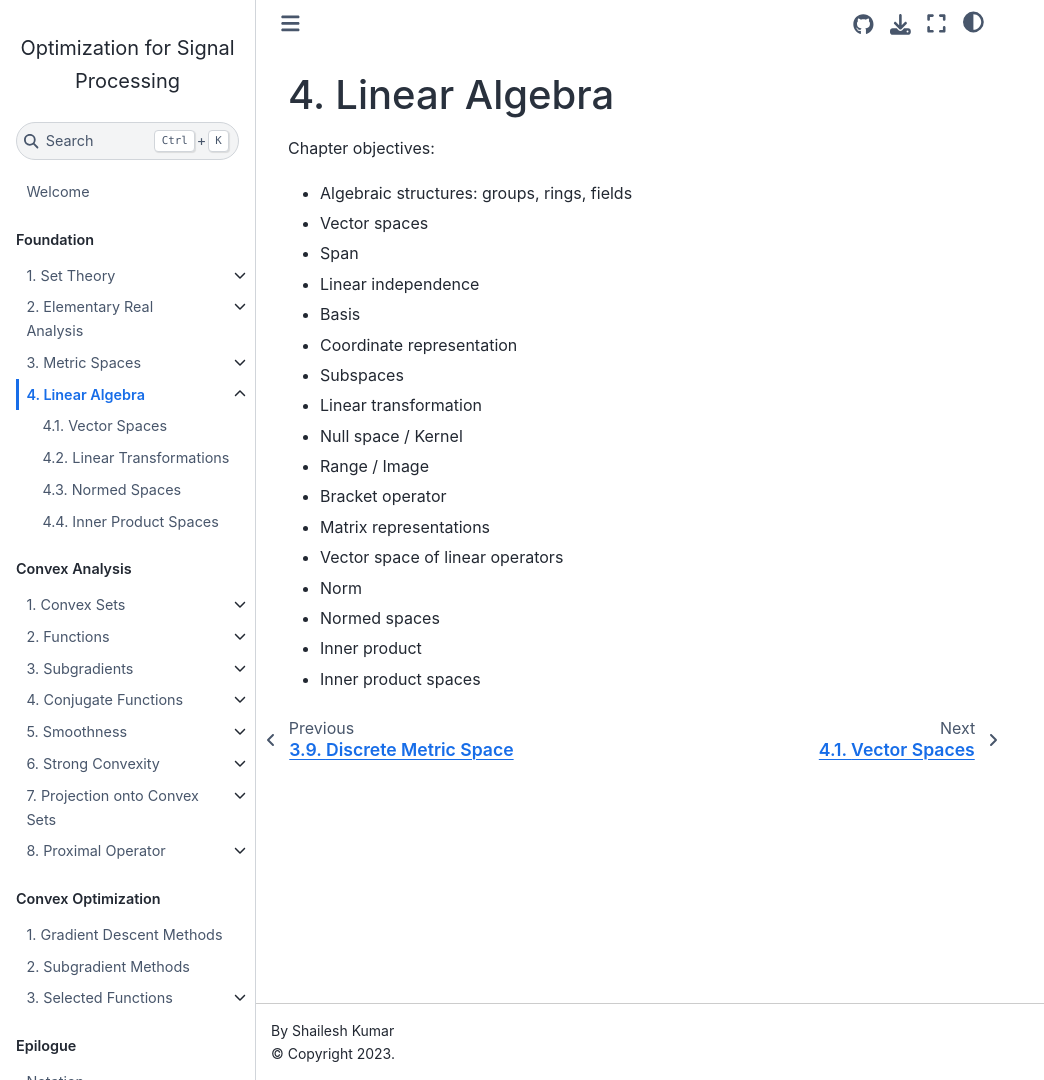
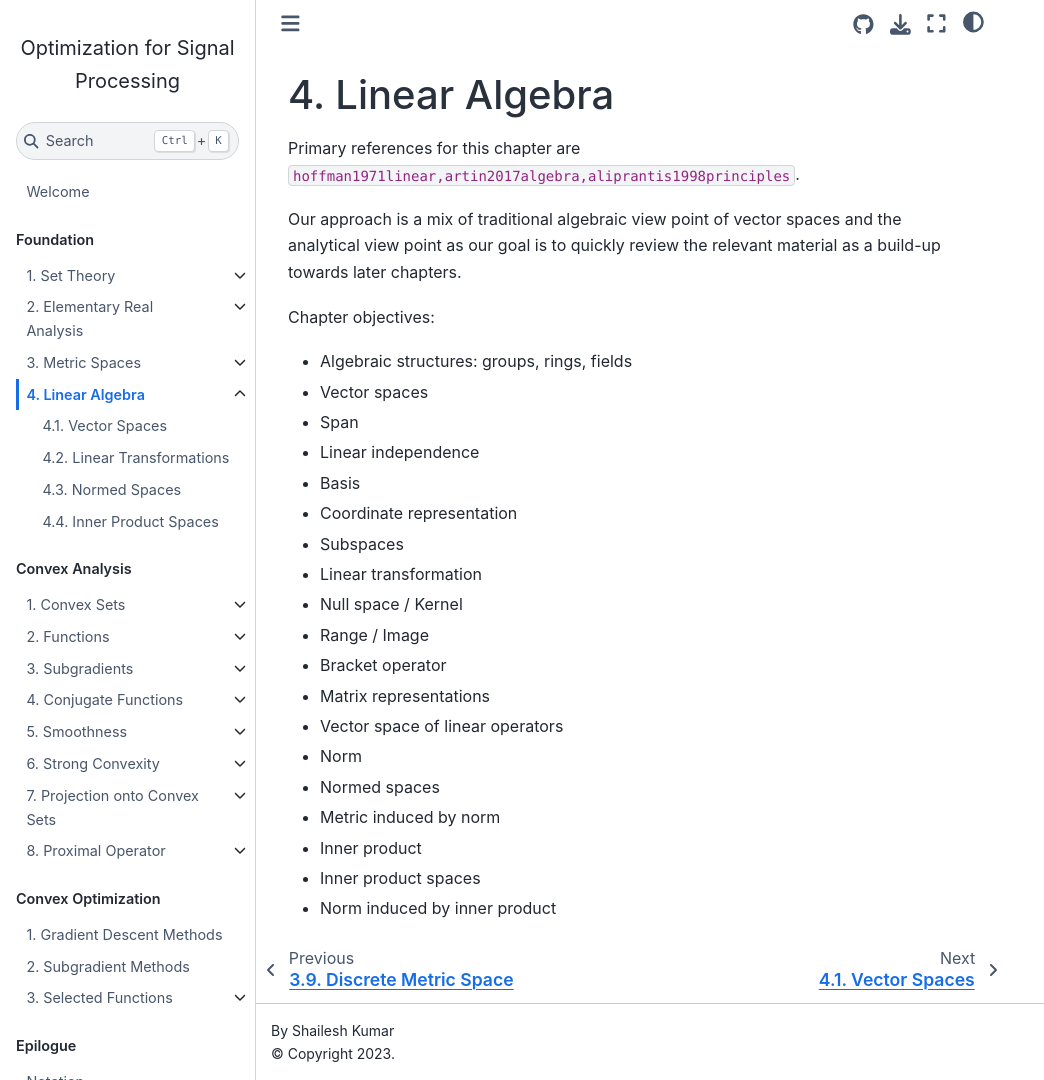
Before and after one commit to shailesh1729/tisp, a Jupyter Book: the page built from book/la/chapter.md, in a window 1280 px wide and 1080 px high. Shown: the whole window, without its empty margins (0-1044 px from the left). Built offline with Jupyter Book 1.0.4 settings and Sphinx 7.4.7 and the Sphinx Book theme 1.1.4, drawn with Linux system fonts in a browser that asks for light colours; pages that are not in the unit, such as notebooks, are missing from menus; cross-references to code outside the pages are shown as plain code.

Commit message:
chapter summary update

```diff
--- a/book/la/chapter.md
+++ b/book/la/chapter.md
@@ -1,5 +1,13 @@
+(ch:la:linear-algebra)=
 # Linear Algebra
 
+Primary references for this chapter are
+{cite}`hoffman1971linear,artin2017algebra,aliprantis1998principles`.
+
+Our approach is a mix of traditional algebraic view point of
+vector spaces and the analytical view point as our goal is
+to quickly review the relevant material as a build-up
+towards later chapters.
 
 Chapter objectives:
 
@@ -18,5 +26,7 @@ Chapter objectives:
 - Vector space of linear operators
 - Norm
 - Normed spaces
+- Metric induced by norm
 - Inner product
 - Inner product spaces
+- Norm induced by inner product
```
